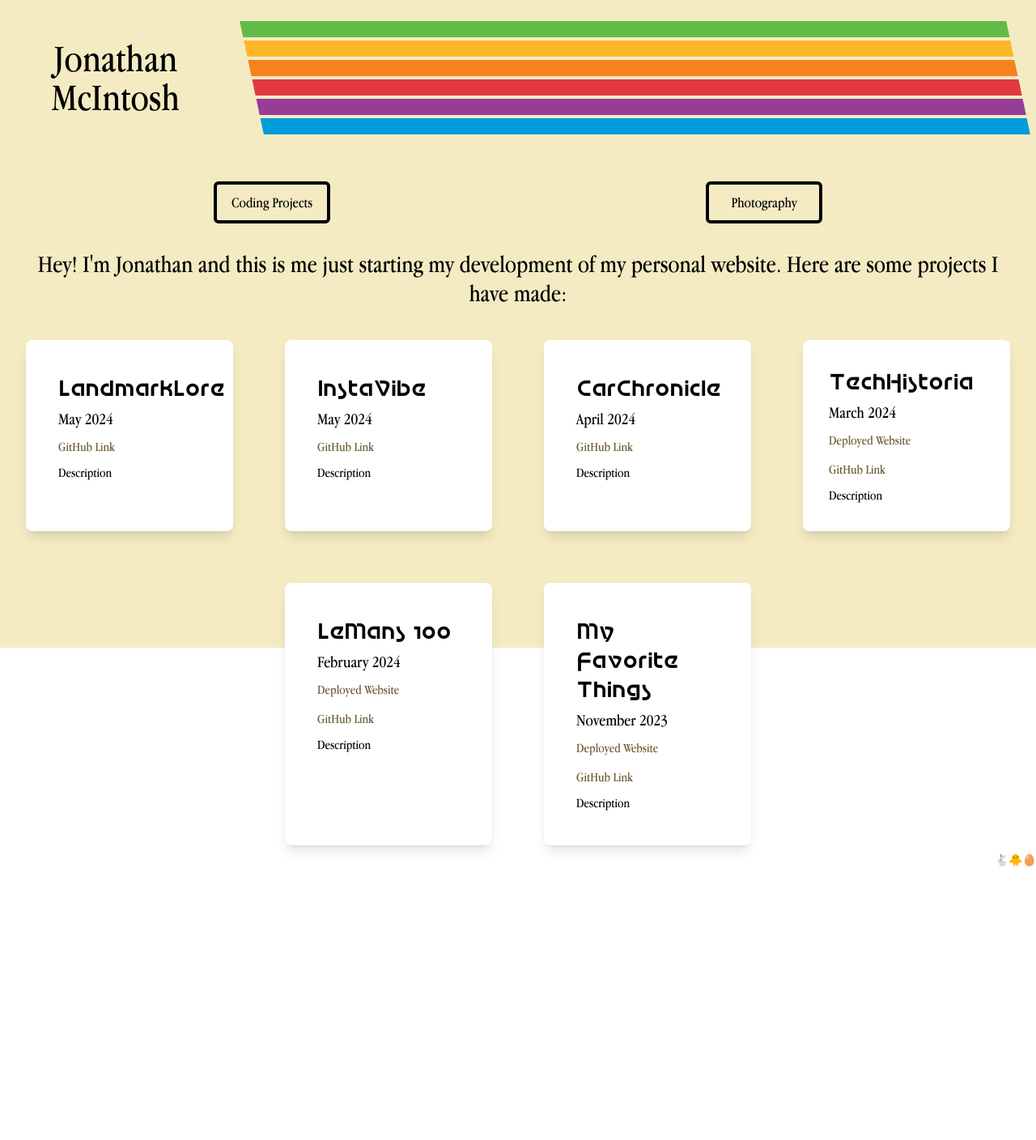
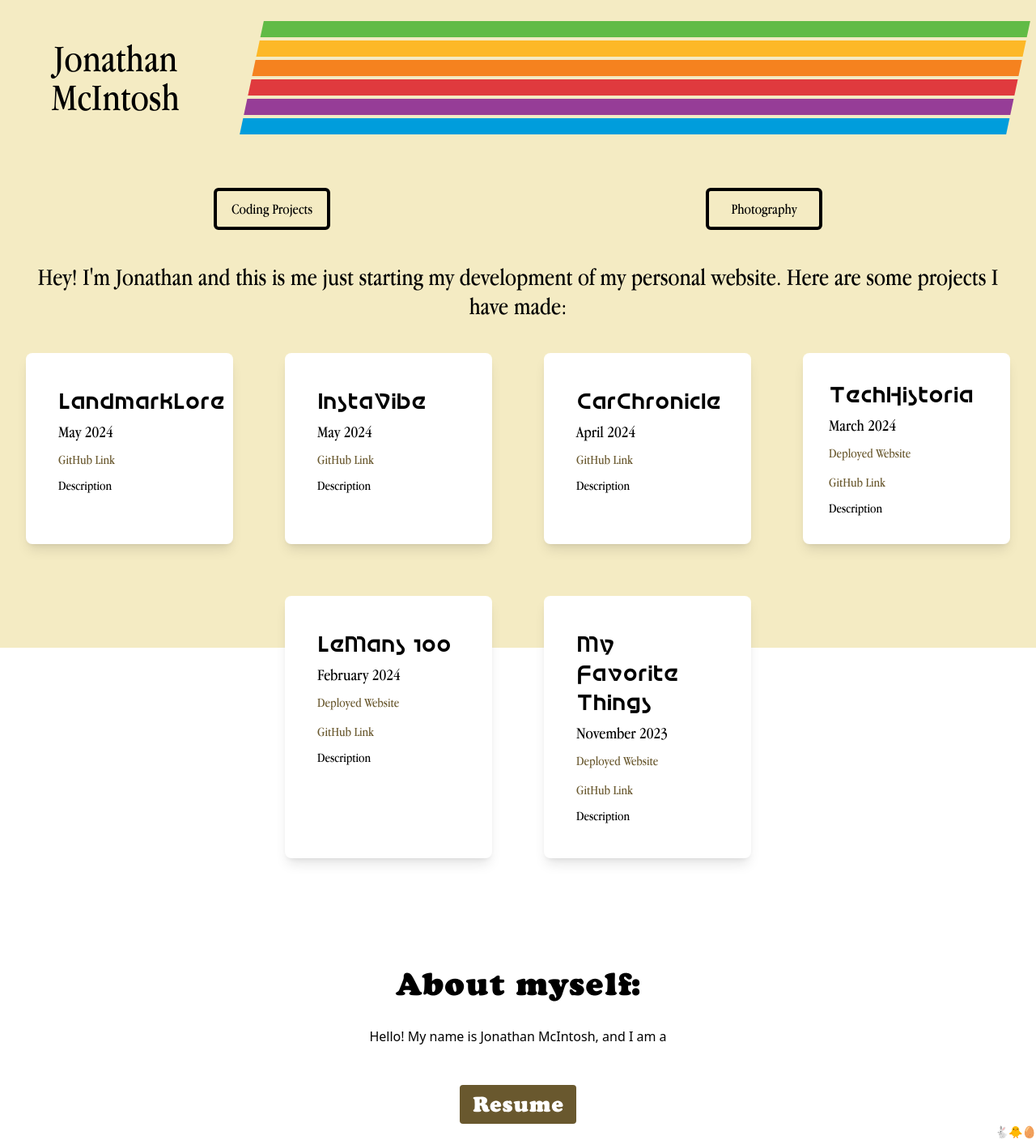
Before and after one commit to Whoami-Voyager/Personal_Website, a React (Vite) app: page / in a window 1280 px wide. Shown: the whole page at 81% size. Before the commit the page ends 1072 px from the top, so only its background shows below. Built offline with nearby package versions, Linux system fonts and the light colour scheme.

Commit message:
more good progress today

```diff
--- a/src/Components/About.jsx
+++ b/src/Components/About.jsx
@@ -6,7 +6,7 @@ function About() {
         <div className="h-full w-full bg-appleBeige">
             <div className="flex flex-row font-ThinkDifferent">
                 <h1 className="m-12 select-none text-center text-4xl lg:text-5xl w-1/5">Jonathan McIntosh</h1>
-                <div className="flex flex-col skew-x-12 w-full m-6">
+                <div className="flex flex-col -skew-x-12 w-full m-6">
                     <div className="block m-0.5 bg-apple h-5 w-full"></div>
                     <div className="block m-0.5 bg-ripeMango h-5 w-full"></div>
                     <div className="block m-0.5 bg-princetonOrange h-5 w-full"></div>
@@ -15,13 +15,20 @@ function About() {
                     <div className="block m-0.5 bg-richElectricBlue h-5 w-full"></div>
                 </div>
             </div>
-            <nav className="font-ThinkDifferent m-8 flex flex-col sm:flex-row sm:justify-around">
-                <Link className="text-lg p-2 w-36 hover:text-appleAccent hover:underline hover:scale-105 border-4 border-black rounded-md text-center" to="/coding">Coding Projects</Link>
-                <Link className="text-lg p-2 w-36 hover:text-appleAccent hover:underline hover:scale-105 border-4 border-black rounded-md text-center" to="/photography">Photography</Link>
+            <nav className="font-ThinkDifferent m-4 flex flex-col items-center sm:flex-row sm:justify-center lg:justify-around lg:m-8">
+                <Link className="text-lg p-2 w-36 hover:text-terminalGreen hover:bg-black hover:scale-105 transition transform duration-100 border-4 border-black rounded-md text-center m-2" to="/coding">Coding Projects</Link>
+                <Link className="text-lg p-2 w-36 hover:text-terminalGreen hover:bg-black hover:scale-105 transition transform duration-100 border-4 border-black rounded-md text-center m-2" to="/photography">Photography</Link>
             </nav>
             <div className="font-ThinkDifferent">
                 <p className="m-8 text-xl lg:text-center lg:text-3xl">Hey! I'm Jonathan and this is me just starting my development of my personal website. Here are some projects I have made:</p>
                 <ProjectCard />
+            </div>
+            <h1 className="font-Cooper text-center m-8 text-xl md:mt-32 lg:text-4xl">About myself:</h1>
+            <div className="flex flex-col items-center gap-4 lg:gap-12">
+                <p>Hello! My name is Jonathan McIntosh, and I am a </p>
+                <a href="/Resume.pdf" download="Resume.pdf">
+                    <button className="bg-appleAccent hover:scale-105 hover:-translate-y-1 text-white font-Cooper text-2xl py-2 px-4 rounded transition transform duration-300">Resume</button>
+                </a>
             </div>
             <div className="flex justify-end text-sm">
                 <Link to="/easter-egg">🐇🐥🥚</Link>
--- a/src/index.css
+++ b/src/index.css
@@ -12,6 +12,11 @@
     src: url(/MotterTekturaNormal.ttf);
 }
 
+@font-face {
+    font-family: 'CooperFive';
+    src: url(/CooperFiveOpti-Black.otf);
+}
+
 @media (min-width: 748px) {
     html, body, #root {
         height: 100%
--- a/tailwind.config.js
+++ b/tailwind.config.js
@@ -14,11 +14,13 @@ export default {
         plum: '#963D97',
         richElectricBlue: '#009DDC',
         appleBeige: '#F4EBC3',
-        appleAccent: '#69582e'
+        appleAccent: '#69582e',
+        terminalGreen: '#00FF33'
       },
       fontFamily: {
         ThinkDifferent: ['AppleGaramond', 'sans-serif'],
         Retro: ['AppleMotter', 'sans-serif'],
+        Cooper: ['CooperFive', 'sans-serif'],
       },
     },
   },
```
Also changed, not shown: public/SundayMilk.ttf (deleted), 1 other file (tests, documents, lock files or other folders).
